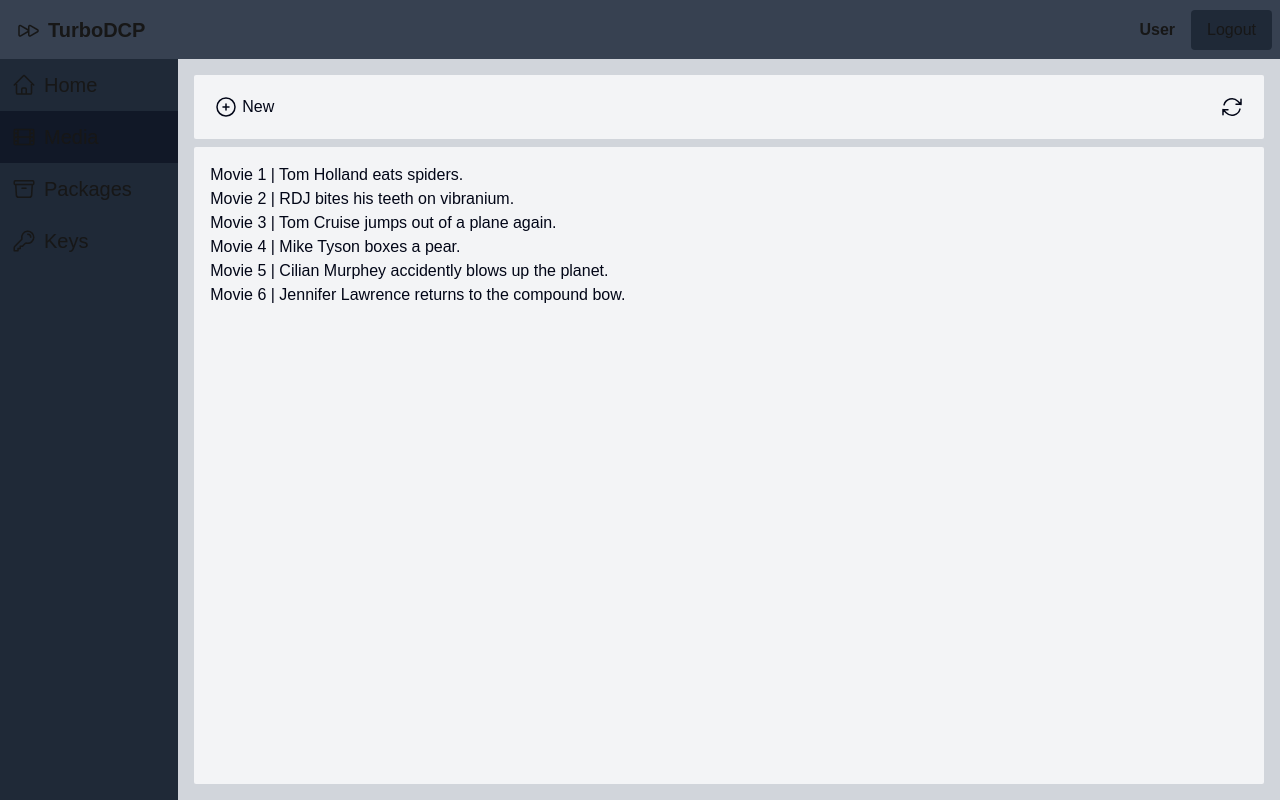
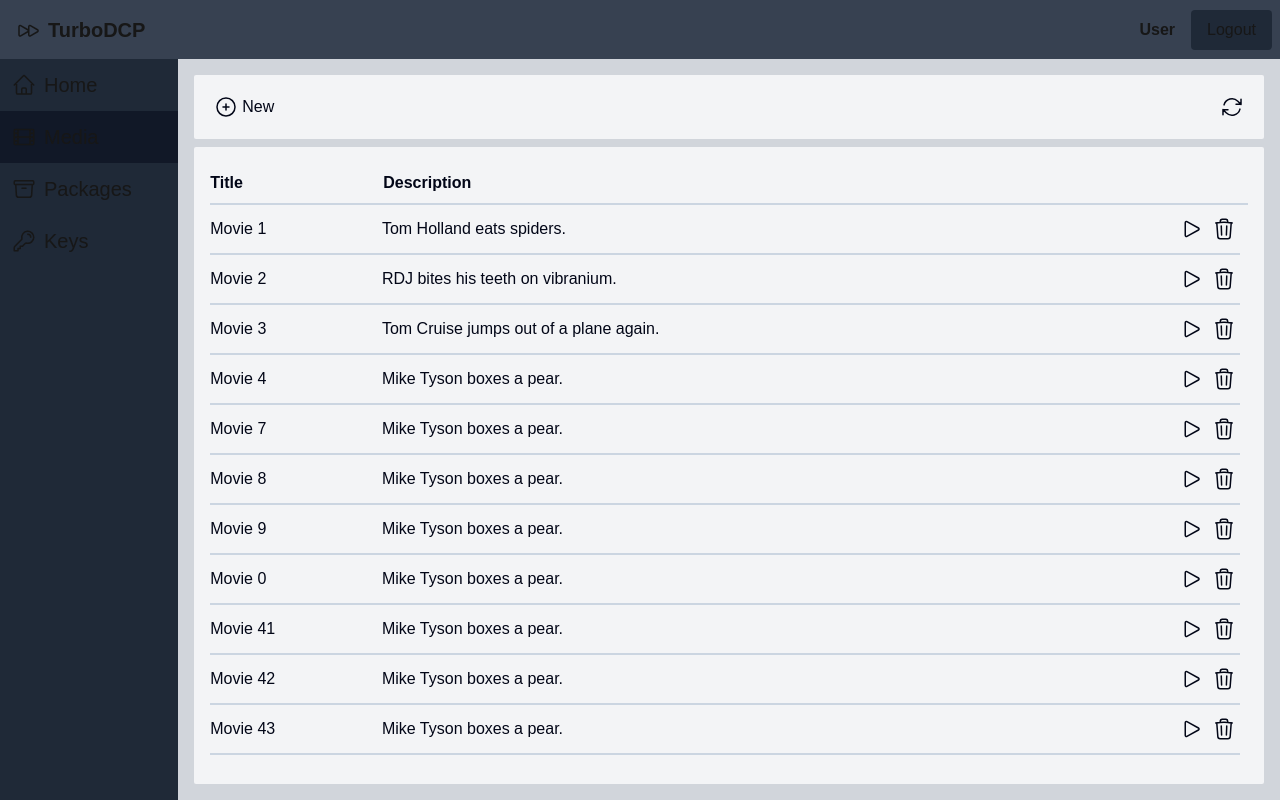
Before and after one commit to kevinharv/turboDCP, a Next.js app in the folder client/: page /dashboard/media in a window 1280 px wide. Built offline with nearby package versions, Linux system fonts and the light colour scheme.

Commit message:
feat: scrollable media list with actions

```diff
--- a/client/app/dashboard/(content)/media/page.tsx
+++ b/client/app/dashboard/(content)/media/page.tsx
@@ -1,22 +1,13 @@
 "use client";
 
+import ListEntry from "@/components/lists/ListEntry";
 import MediaFormModal from "@/components/modals/MediaFormModal";
+import MediaList from "@/components/lists/MediaList";
 import { ArrowPathIcon, PlusCircleIcon } from "@heroicons/react/24/outline";
 import { useState } from "react";
 
 export default function MediaPage() {
-
   const [isOpen, setIsOpen] = useState(false);
-
-    // To-Do - retrieve paginated list from API
-    const mediaList = [
-        { name: "Movie 1", description: "Tom Holland eats spiders." },
-        { name: "Movie 2", description: "RDJ bites his teeth on vibranium." },
-        { name: "Movie 3", description: "Tom Cruise jumps out of a plane again." },
-        { name: "Movie 4", description: "Mike Tyson boxes a pear." },
-        { name: "Movie 5", description: "Cilian Murphey accidently blows up the planet." },
-        { name: "Movie 6", description: "Jennifer Lawrence returns to the compound bow." },
-    ]
 
   function toggleOpen() {
     setIsOpen(!isOpen);
@@ -26,16 +17,20 @@
     <>
       {isOpen && <MediaFormModal toggleOpen={toggleOpen} />}
       <div className="w-full h-16 mb-1 bg-gray-100 rounded-sm p-4 items-center flex justify-between">
-                <button className="hover:bg-gray-200 p-1 rounded-lg flex" onClick={toggleOpen}><PlusCircleIcon className="size-6 mr-1" />New</button>
-                <button className="hover:bg-gray-200 p-1 rounded-lg"><ArrowPathIcon className="size-6" /></button>
+        <button
+          className="hover:bg-gray-200 p-1 rounded-lg flex"
+          onClick={toggleOpen}
+        >
+          <PlusCircleIcon className="size-6 mr-1" />
+          New
+        </button>
+        <button className="hover:bg-gray-200 p-1 rounded-lg">
+          <ArrowPathIcon className="size-6" />
+        </button>
       </div>
 
-            <div className="w-full h-full mt-1 bg-gray-100 rounded-sm p-4">
-                <ul>
-                    {mediaList.map(media => (
-                        <li key={media.name}>{media.name} | {media.description}</li>
-                    ))}
-                </ul>
+      <div className="w-full mt-1 bg-gray-100 h-[calc(100vh-14rem)] rounded-sm p-4 flex-grow overflow-y-auto">
+        <MediaList />
       </div>
     </>
   );
--- /dev/null
+++ b/client/components/lists/ListEntry.tsx
@@ -0,0 +1,27 @@
+import { PlayIcon, TrashIcon } from "@heroicons/react/24/outline";
+import { MouseEventHandler } from "react";
+
+export default function ListEntry({
+  name,
+  description,
+  onAction,
+  onDelete,
+}: {
+  name: string;
+  description: string;
+  onAction: MouseEventHandler<HTMLButtonElement>;
+  onDelete: MouseEventHandler<HTMLButtonElement>;
+}) {
+    return (
+      <li>
+        <div className="w-full flex justify-between align-center items-center py-2 border-b-2 border-slate-300">
+            <div className="w-2/12 pr-2">{name}</div>
+            <div className="w-9/12 pr-2">{description}</div>
+            <div className="w-1/12 flex justify-end">
+                <button className="hover:bg-gray-200 p-1 rounded-lg" onClick={onAction}><PlayIcon className="size-6" /></button>
+                <button className="hover:bg-gray-200 p-1 rounded-lg" onClick={onDelete}><TrashIcon className="size-6" /></button>
+            </div>
+        </div>
+      </li>
+    );
+}
--- /dev/null
+++ b/client/components/lists/MediaList.tsx
@@ -0,0 +1,89 @@
+import ListEntry from "./ListEntry";
+
+export default function MediaList() {
+  // To-Do - retrieve paginated list from API
+  const list = [
+    { name: "Movie 1", description: "Tom Holland eats spiders." },
+    { name: "Movie 2", description: "RDJ bites his teeth on vibranium." },
+    { name: "Movie 3", description: "Tom Cruise jumps out of a plane again." },
+    { name: "Movie 4", description: "Mike Tyson boxes a pear." },
+    { name: "Movie 7", description: "Mike Tyson boxes a pear." },
+    { name: "Movie 8", description: "Mike Tyson boxes a pear." },
+    { name: "Movie 9", description: "Mike Tyson boxes a pear." },
+    { name: "Movie 0", description: "Mike Tyson boxes a pear." },
+    { name: "Movie 41", description: "Mike Tyson boxes a pear." },
+    { name: "Movie 42", description: "Mike Tyson boxes a pear." },
+    { name: "Movie 43", description: "Mike Tyson boxes a pear." },
+    { name: "Movie 44", description: "Mike Tyson boxes a pear." },
+    { name: "Movie 45", description: "Mike Tyson boxes a pear." },
+    { name: "Movie 46", description: "Mike Tyson boxes a pear." },
+    { name: "Movie 47", description: "Mike Tyson boxes a pear." },
+    { name: "Movie 48", description: "Mike Tyson boxes a pear." },
+    { name: "Movie 49", description: "Mike Tyson boxes a pear." },
+    { name: "Movie 40", description: "Mike Tyson boxes a pear." },
+    { name: "Movie 4-", description: "Mike Tyson boxes a pear." },
+    {
+      name: "Movie 5",
+      description: "Cilian Murphey accidently blows up the planet.",
+    },
+    {
+      name: "Movie 6",
+      description: "Jennifer Lawrence returns to the compound bow.",
+    },
+  ];
+
+  return (
+    // <>
+    //   <div className="w-full flex justify-between align-center items-center py-2 border-b-2 border-slate-300">
+    //     <div className="w-1/6">
+    //       <strong>Title</strong>
+    //     </div>
+    //     <div className="w-5/6">
+    //       <strong>Description</strong>
+    //     </div>
+    //   </div>
+
+    //   <div className="max-h-96 overflow-y-scroll">
+    //     <ul>
+    //       {list.map((media) => (
+    //         <ListEntry
+    //           key={media.name}
+    //           name={media.name}
+    //           description={media.description}
+    //           onAction={() => alert(`Play ${media.name}`)}
+    //           onDelete={() => alert(`Delete ${media.name}`)}
+    //         />
+    //       ))}
+    //     </ul>
+    //   </div>
+    // </>
+
+    <div className="flex flex-col h-full">
+  {/* Header */}
+  <div className="w-full flex justify-between items-center py-2 border-b-2 border-slate-300">
+    <div className="w-1/6">
+      <strong>Title</strong>
+    </div>
+    <div className="w-5/6">
+      <strong>Description</strong>
+    </div>
+  </div>
+
+  {/* Scrollable List */}
+  <div className="flex-1 overflow-y-scroll">
+    <ul className="mr-2">
+      {list.map((media) => (
+        <ListEntry
+          key={media.name}
+          name={media.name}
+          description={media.description}
+          onAction={() => alert(`Play ${media.name}`)}
+          onDelete={() => alert(`Delete ${media.name}`)}
+        />
+      ))}
+    </ul>
+  </div>
+</div>
+
+  );
+}
```
Lines whose indentation alone changed are shown as unchanged.
